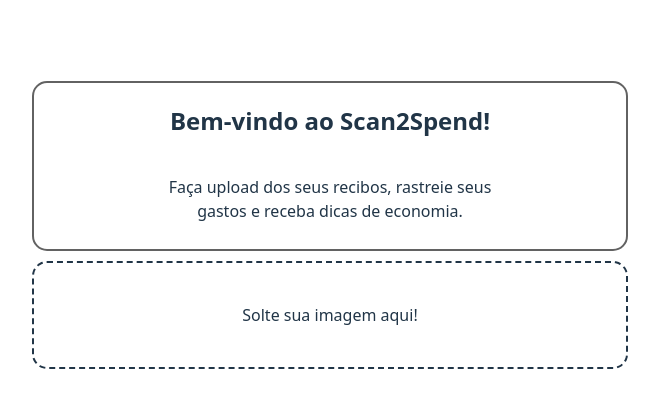
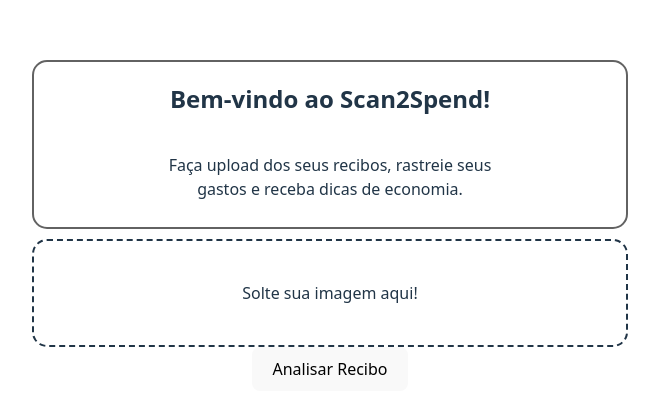
Before and after one commit to Rafael-Jost/Scan2Spend, a React (Vite) app in the folder Frontend/: page / in a window 1280 px wide. Shown: the part 175-588 px from the top of the page, without its empty margins (310-969 px from the left). Built offline with nearby package versions, Linux system fonts and the light colour scheme.

Commit message:
feat: Upload da imagem para o endpoint da API em FastAPI

```diff
--- a/Frontend/src/App.jsx
+++ b/Frontend/src/App.jsx
@@ -48,26 +48,54 @@
   return <div id="dropzone-container" onDragOver={drag} onDragLeave={dragLeave} onDrop={drop}>{message}</div>
 }
 
-function PainelDeInformacoesDaImagem({imagem}){
-  if (!imagem){
-    return
-  }
+function PainelDeInformacoesDaImagem({nome}, {tamanho}, {tipo}){
   return <div id="painel-de-informacoes-da-imagem">
     <h5>Informações da Imagem:</h5>
-    <p>Nome: {imagem.name}</p>
-    <p>Tamanho: {imagem.size} bytes</p>
-    <p>Tipo: {imagem.type}</p>
+    <p>Nome: {nome}</p>
+    <p>Tamanho: {tamanho} bytes</p>
+    <p>Tipo: {tipo}</p>
   </div>
+}
+
+function BotaoSimples({texto, onClick}){
+  return <button onClick={onClick}>{texto}</button>
 }
 
 function App() {
   const [arquivo, setArquivo] = useState(null)
+  const[dadosAnalisados, setDadosAnalisados] = useState(null)
+  const [textoBotao, setTextoBotao] = useState("Analisar Recibo")
+
+  const uploadArquivo = async () => {
+    if (!arquivo) {
+      setTextoBotao("Nenhum arquivo selecionado")
+      return
+    }
+
+    setTextoBotao("Enviando...")
+
+    const formData = new FormData()
+    formData.append('file', arquivo)
+
+    const response = await fetch('https://scan2spend-fastapi.onrender.com/upreceipt/', {
+      method: 'POST',
+      body: formData
+    })
+    if (response.ok) {
+      const data = await response.json()
+      setDadosAnalisados(data)
+      console.log(data)
+      setTextoBotao("Análise Completa!")
+    } else {
+      setTextoBotao("Erro ao enviar arquivo")
+    }
+  }
 
   return (
     <>
       <CardSemLink titulo="Bem-vindo ao Scan2Spend!" descricao="Faça upload dos seus recibos, rastreie seus gastos e receba dicas de economia." />
       <Dropzone imagemOut={setArquivo}/>
-      <PainelDeInformacoesDaImagem imagem={arquivo} />
+      <BotaoSimples texto={textoBotao} onClick={uploadArquivo}/>
     </>
   );
 }
```
